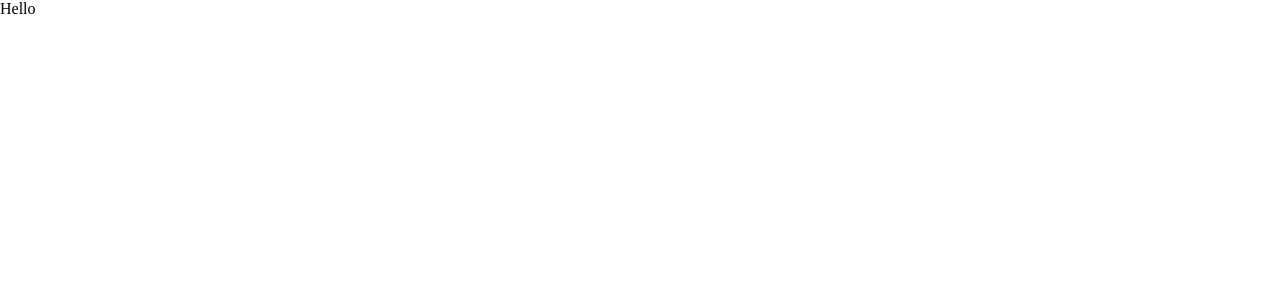
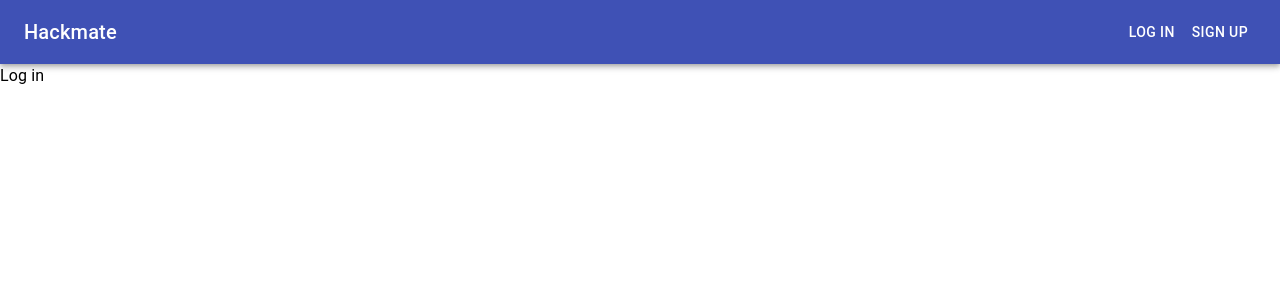
Before and after one commit to lrnxie/hackmate, a React (Create React App) app in the folder client/: page /login in a window 1280 px wide. Shown: the top 300 px of the page. Built offline with nearby package versions, Linux system fonts and the light colour scheme.

Commit message:
Set up React Router and Material-UI

```diff
--- a/client/package.json
+++ b/client/package.json
@@ -3,8 +3,10 @@
   "version": "0.1.0",
   "private": true,
   "dependencies": {
+    "@material-ui/core": "^4.9.14",
     "react": "^16.13.1",
     "react-dom": "^16.13.1",
+    "react-router-dom": "^5.2.0",
     "react-scripts": "3.4.1"
   },
   "scripts": {
--- a/client/src/App.js
+++ b/client/src/App.js
@@ -1,7 +1,22 @@
 import React from "react";
+import { BrowserRouter, Route, Switch } from "react-router-dom";
+
+import Navbar from "./components/layout/Navbar";
+import Home from "./components/layout/Home";
+import LogIn from "./components/auth/LogIn";
+import SignUp from "./components/auth/SignUp";
 
 function App() {
-  return <div>Hello</div>;
+  return (
+    <BrowserRouter>
+      <Navbar />
+      <Switch>
+        <Route exact path="/" component={Home} />
+        <Route exact path="/login" component={LogIn} />
+        <Route exact path="/signup" component={SignUp} />
+      </Switch>
+    </BrowserRouter>
+  );
 }
 
 export default App;
--- /dev/null
+++ b/client/src/components/auth/LogIn.js
@@ -0,0 +1,9 @@
+import React from "react";
+
+import Typography from "@material-ui/core/Typography";
+
+const LogIn = () => {
+  return <Typography>Log in</Typography>;
+};
+
+export default LogIn;
--- /dev/null
+++ b/client/src/components/auth/SignUp.js
@@ -0,0 +1,9 @@
+import React from "react";
+
+import Typography from "@material-ui/core/Typography";
+
+const SignUp = () => {
+  return <Typography>Sign up</Typography>;
+};
+
+export default SignUp;
--- /dev/null
+++ b/client/src/components/layout/Home.js
@@ -0,0 +1,9 @@
+import React from "react";
+
+import Typography from "@material-ui/core/Typography";
+
+const Home = () => {
+  return <Typography>Latest posts</Typography>;
+};
+
+export default Home;
--- /dev/null
+++ b/client/src/components/layout/Navbar.js
@@ -0,0 +1,49 @@
+import React from "react";
+import { Link as RouterLink } from "react-router-dom";
+
+import { makeStyles } from "@material-ui/core/styles";
+import AppBar from "@material-ui/core/AppBar";
+import Toolbar from "@material-ui/core/Toolbar";
+import Typography from "@material-ui/core/Typography";
+import Link from "@material-ui/core/Link";
+import Button from "@material-ui/core/Button";
+
+const useStyles = makeStyles(() => ({
+  root: {
+    flexGrow: 1,
+  },
+  title: {
+    flexGrow: 1,
+  },
+}));
+
+const Navbar = () => {
+  const classes = useStyles();
+
+  return (
+    <div className={classes.root}>
+      <AppBar position="static">
+        <Toolbar>
+          <Typography variant="h6" className={classes.title}>
+            <Link
+              component={RouterLink}
+              to="/"
+              color="inherit"
+              underline="none"
+            >
+              Hackmate
+            </Link>
+          </Typography>
+          <Button component={RouterLink} to="/login" color="inherit">
+            Log In
+          </Button>
+          <Button component={RouterLink} to="/signup" color="inherit">
+            Sign Up
+          </Button>
+        </Toolbar>
+      </AppBar>
+    </div>
+  );
+};
+
+export default Navbar;
```
Also changed, not shown: 1 other file (tests, documents, lock files or other folders).
